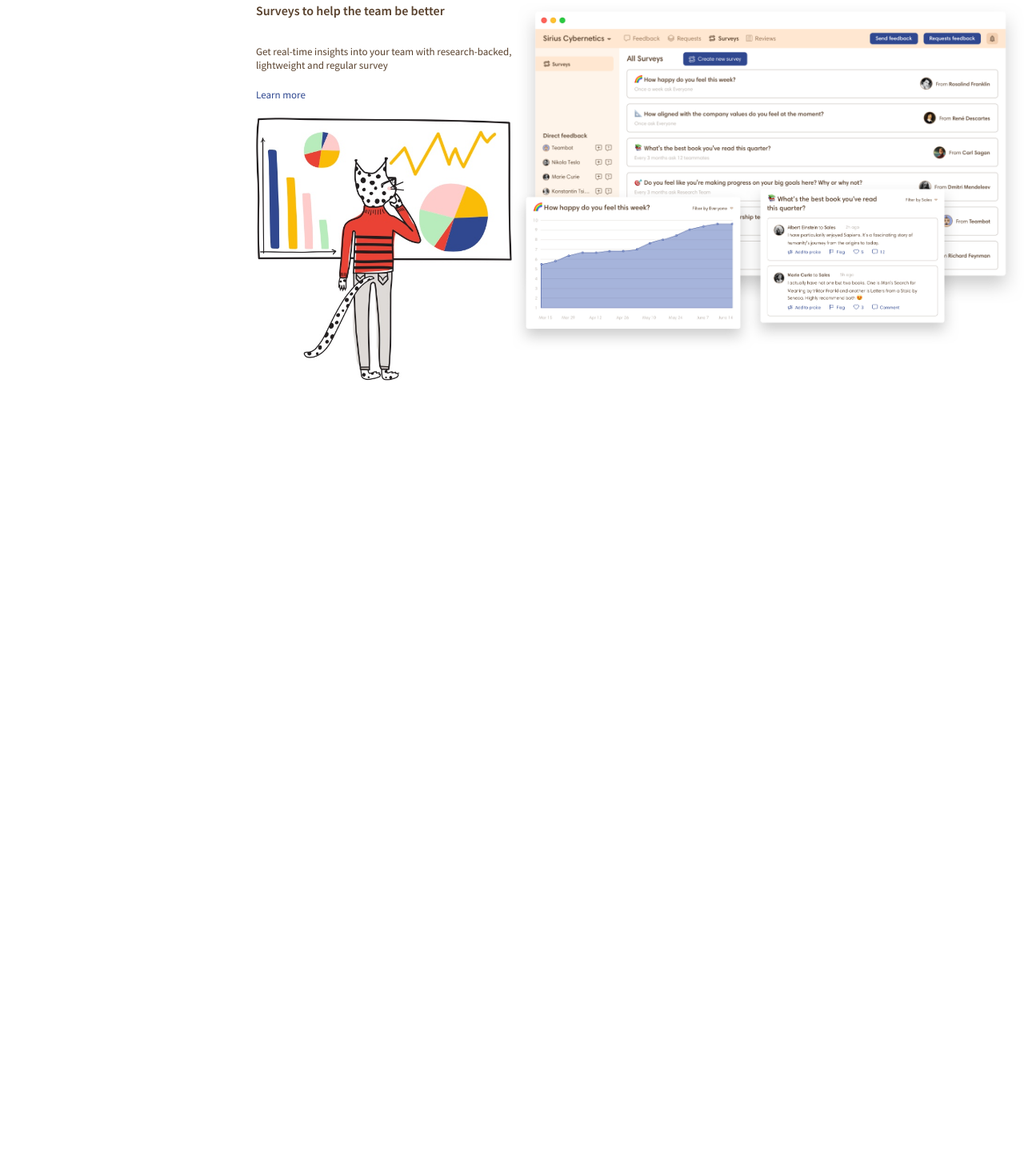
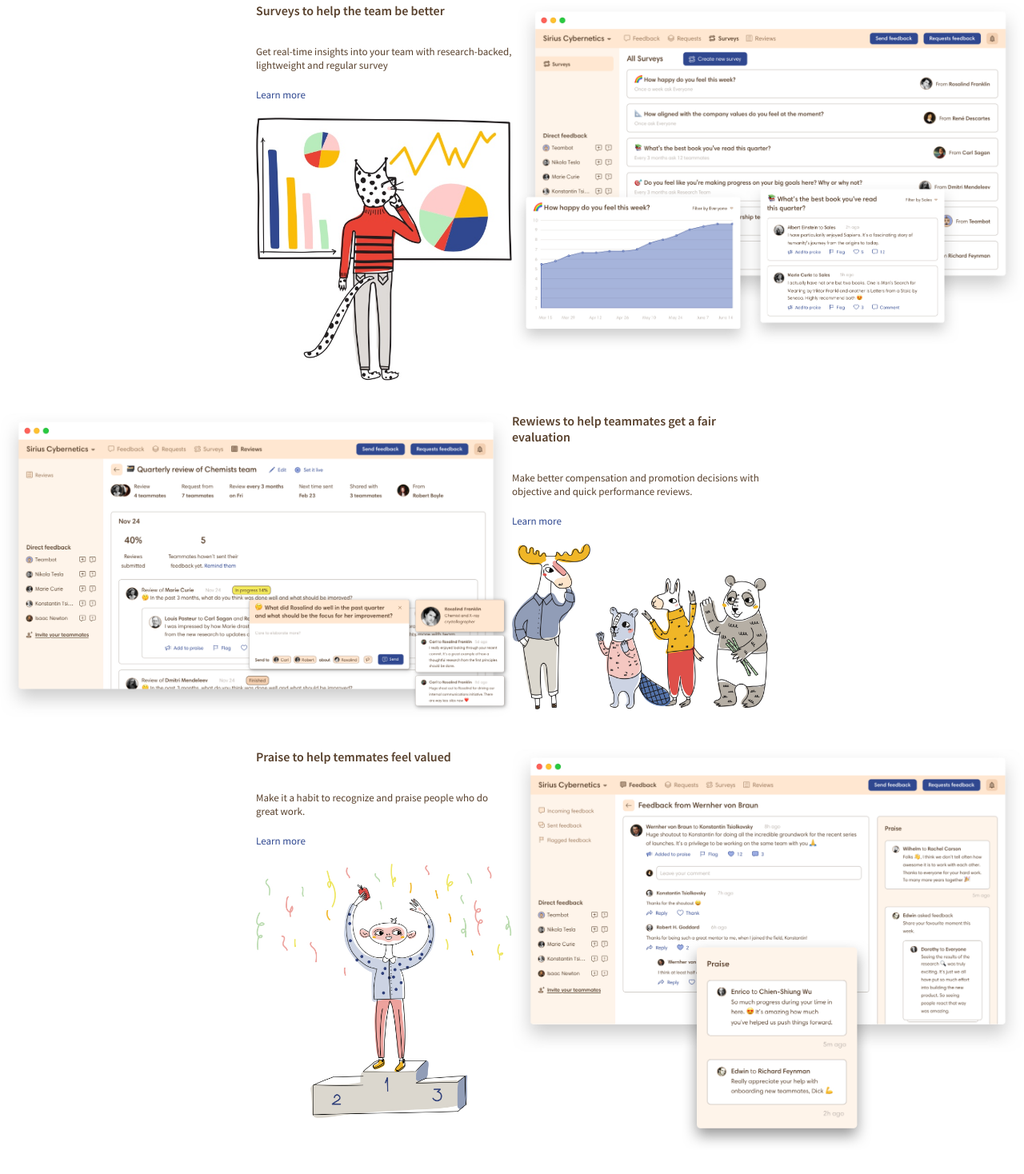
Before and after one commit to ValcanoverKarin/node-sass-teambit, a website: page index.html in a window 1280 px wide. Shown: the part 1886-3354 px from the top of the page at 80% size. Before the commit the page ends 2372 px from the top, so only its background shows below. Drawn offline with Linux system fonts and the light colour scheme.

Commit message:
inizio seconda sezione rosa

```diff
--- a/index.html
+++ b/index.html
@@ -98,7 +98,7 @@
 
         <!--sezione traditional-processes-->
         <section class="traditional-processes">
-            <!--container-->
+            <!--container-pink-->
             <div class="container-pink">
                 <h4>Traditional people processes lead to disengagement and turnover</h4>
                 <!--img-->
@@ -120,12 +120,13 @@
                 <!--end img-->
                 <div class="split"></div>
             </div>
-            <!--end container-->
+            <!--end container-pink-->
         </section>
         <!--end sezionetraditional-processes-->
 
         <!--sezione teambit-processes-->
         <section class="teambit-processes">
+            <!--container-pink-->
             <div class="container-pink">
                 <h4>It doesn't have to be like that. Teambit is a modern solution that teammates love.</h4>
                 <!--img-->
@@ -150,14 +151,16 @@
                 <!--end img-->
                 <h4>Here is how it works</h4>
             </div>
+            <!--end container-pink-->
         </section>
         <!--end sezione teambit-processes-->
 
         <!--sezione teambit-processes-->
         <section class="work-teambit">
+            <!--container-big-->
             <div class="container-big">
+                <!--prima riga a sinistra-->
                 <div class="row">
-
                     <div class="big-img">
                         <img src="img/employee-feedback.jpg" alt="">
                     </div>
@@ -169,9 +172,10 @@
                         <img src="img/communication.jpg" alt="">
                     </div>
                 </div>
+                <!--end prima riga a sinistra-->
 
+                <!--prima riga a destra-->
                 <div class="row right">
-
                     <div class="big-img">
                         <img src="img/employee-survey.jpg" alt="">
                     </div>
@@ -183,9 +187,47 @@
                         <img src="img/insights.jpg" alt="">
                     </div>
                 </div>
+                <!--end prima riga a destra-->
+
+                <!--seconda riga a sinistra-->
+                <div class="row">
+                    <div class="big-img">
+                        <img src="img/performance-review.jpg" alt="">
+                    </div>
+
+                    <div class="text">
+                        <h4>Rewiews to help teammates get a fair evaluation</h4>
+                        <p>Make better compensation and promotion decisions with objective and quick performance reviews.</p>
+                        <a href="#">Learn more</a>
+                        <img src="img/review.jpg" alt="">
+                    </div>
+                </div>
+                <!--end seconda riga a sinistra-->
+
+                <!--seconda riga a destra-->
+                <div class="row right">
+                    <div class="big-img">
+                        <img src="img/employee-recognition.jpg" alt="">
+                    </div>
+
+                    <div class="text">
+                        <h4>Praise to help temmates feel valued</h4>
+                        <p>Make it a habit to recognize and praise people who do great work.</p>
+                        <a href="#">Learn more</a>
+                        <img src="img/recognition.jpg" alt="">
+                    </div>
+                </div>
+                <!--end seconda riga a destra-->
+            </div>
+            <!--end container-big-->
+        </section>
+        <!--end sezione teambit-processes-->
+
+        <section>
+            <div class="container-pink">
+
             </div>
         </section>
-        <!--end sezione teambit-processes-->
     </main>
     <!--END MAIN-->
 
```
